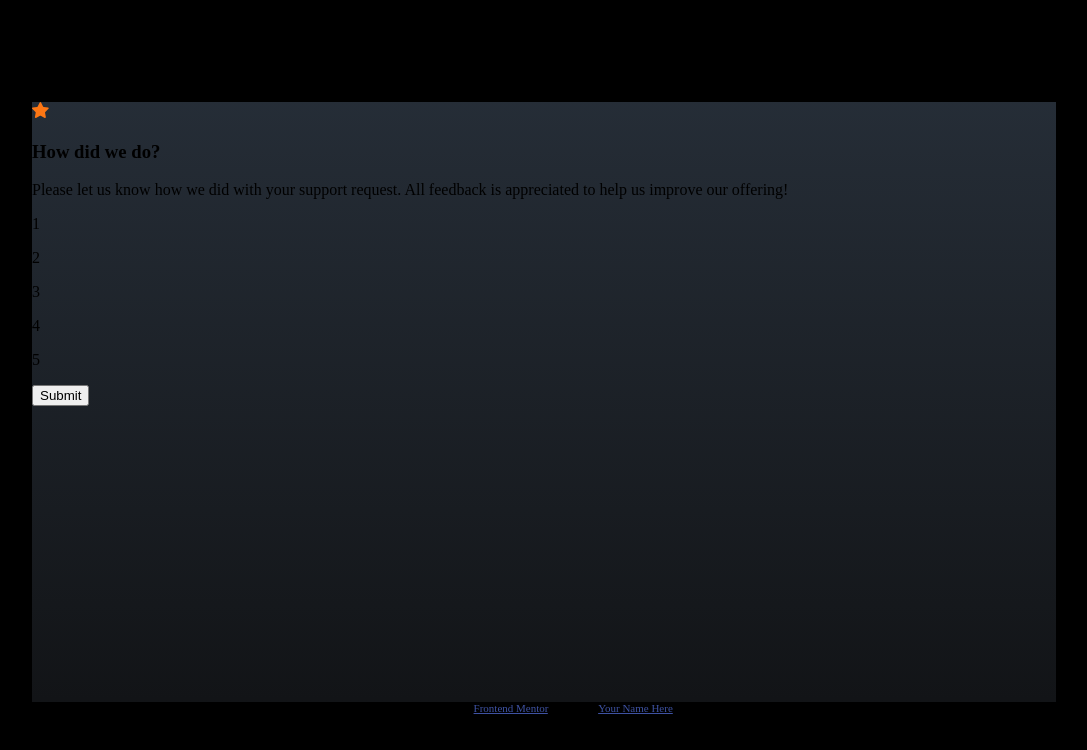
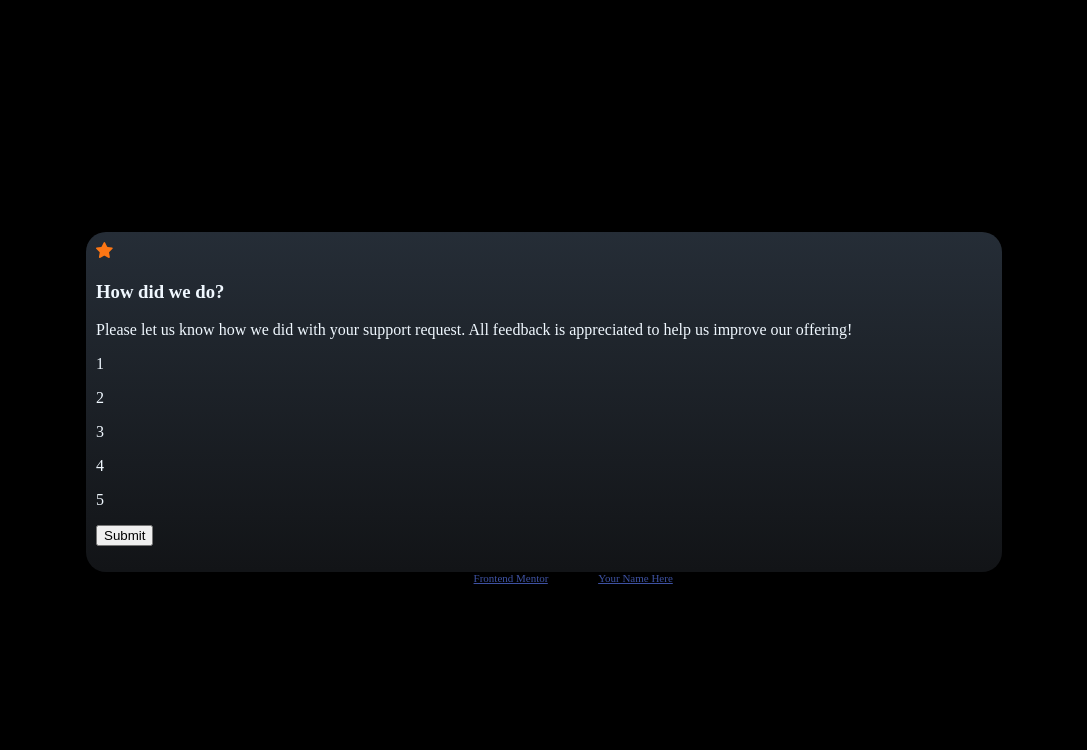
Before and after one commit to KeyurGK/interactive-rating-component-main, a plain HTML site: page index.html in a window 1280 px wide. Shown: the whole page, without its empty margins (104-1191 px from the left). Drawn offline with Linux system fonts and the light colour scheme.

Commit message:
container styled

```diff
--- a/index.css
+++ b/index.css
@@ -16,6 +16,9 @@ body {
 }
 .container {
   background: linear-gradient(to bottom, hsl(213, 19%, 18%), hsl(216, 12%, 8%));
-  height: 75%;
-  width: 80%;
+  height: 40%;
+  width: 70%;
+  border-radius: 20px;
+  color: aliceblue;
+  padding: 10px;
 }
```
